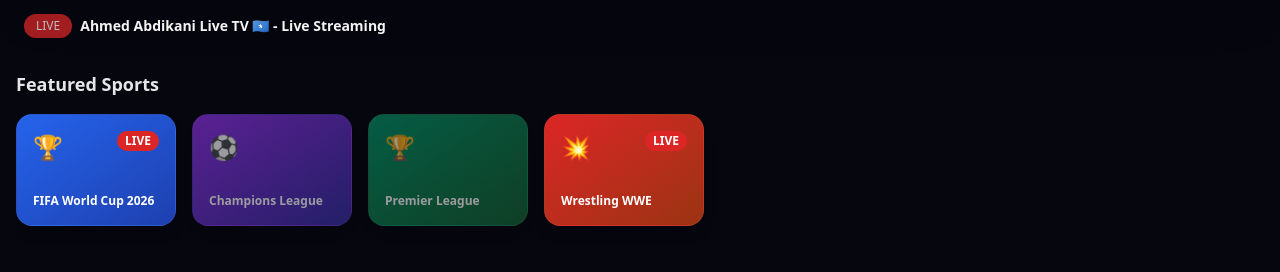
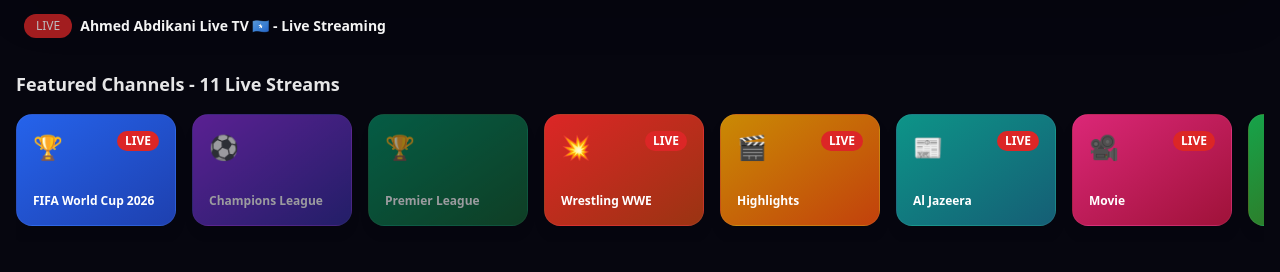
Before and after one commit to maniishdeboss/Ahmed-Siir-TV-Eastleigh-, a Next.js app: page / in a window 1280 px wide. Shown: the part 383-655 px from the top of the page. Built offline with nearby package versions, Linux system fonts and the light colour scheme.

Commit message:
Update page.tsx

```diff
--- a/app/page.tsx
+++ b/app/page.tsx
@@ -8,6 +8,14 @@
   { id: 2, title: "Champions League", bg: "from-purple-600 to-indigo-800", icon: "⚽", flag: "🌍", youtube: null },
   { id: 3, title: "Premier League", bg: "from-emerald-600 to-green-800", icon: "🏆", flag: "🇬🇧", youtube: null },
   { id: 4, title: "Wrestling WWE", bg: "from-red-600 to-orange-800", icon: "💥", flag: "⚡", youtube: "2A_OLvCo_q8" },
+  // NEW 6 CHANNELS
+  { id: 5, title: "Highlights", bg: "from-yellow-600 to-orange-700", icon: "🎬", flag: "📺", youtube: "dQw4w9WgXcQ" },
+  { id: 6, title: "Al Jazeera", bg: "from-teal-600 to-cyan-800", icon: "📰", flag: "🇶🇦", youtube: "gCNeDWCI0vo" },
+  { id: 7, title: "Movie", bg: "from-pink-600 to-rose-800", icon: "🎥", flag: "🎞️", youtube: "oHg5SJYRHA0" },
+  { id: 8, title: "Animals", bg: "from-green-600 to-lime-800", icon: "🦁", flag: "🌿", youtube: "8r1CZTLk-Gk" },
+  { id: 9, title: "Kenya Citizens", bg: "from-red-600 to-black", icon: "🇰🇪", flag: "🇰🇪", youtube: "ZbZSe6N_BXs" },
+  { id: 10, title: "Somali TV", bg: "from-blue-500 to-cyan-600", icon: "🇸🇴", flag: "🇸🇴", youtube: "aqz-KE-bpKQ" },
+  { id: 11, title: "Sports Live Highlights", bg: "from-indigo-600 to-purple-800", icon: "⚡", flag: "🏅", youtube: "kJQP7kiw5Fk" },
 ];
 
 const FEATURED_TV = [
@@ -163,7 +171,7 @@
       </div>
 
       <section className="mb-8">
-        <h2 className="text-lg font-bold mb-4 text-white/90">Featured Sports</h2>
+        <h2 className="text-lg font-bold mb-4 text-white/90">Featured Channels - 11 Live Streams</h2>
         <div className="flex gap-4 overflow-x-auto pb-4 scrollbar-hide">
           {SPORTS_CHANNELS.map((ch) => (
             <button
@@ -200,7 +208,7 @@
   );
 };
 
-// LIVE PAGE - FIXED TYPO
+// LIVE PAGE
 const LivePage = () => {
   const [selectedLeague, setSelectedLeague] = useState<number | null>(null);
   const [activeStream, setActiveStream] = useState<string | null>(null);
```
